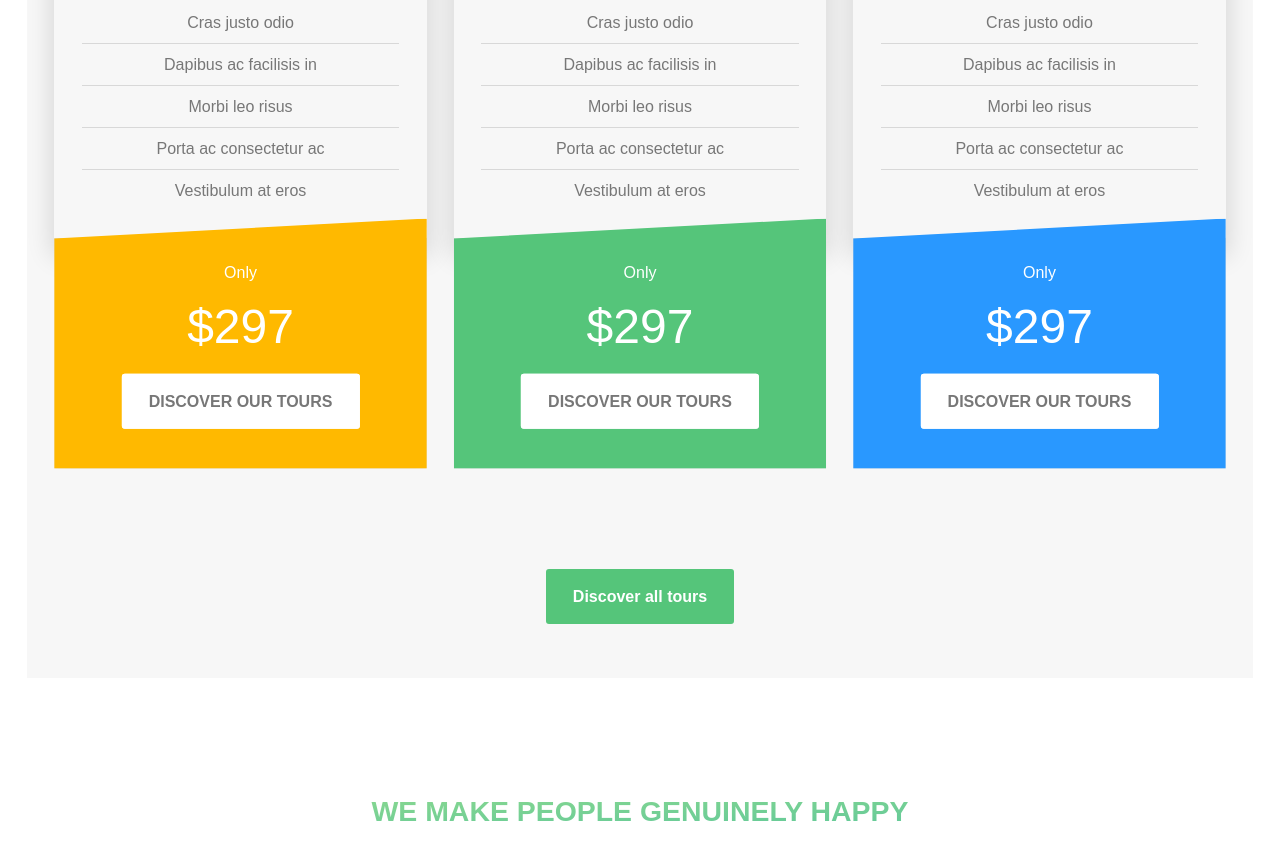
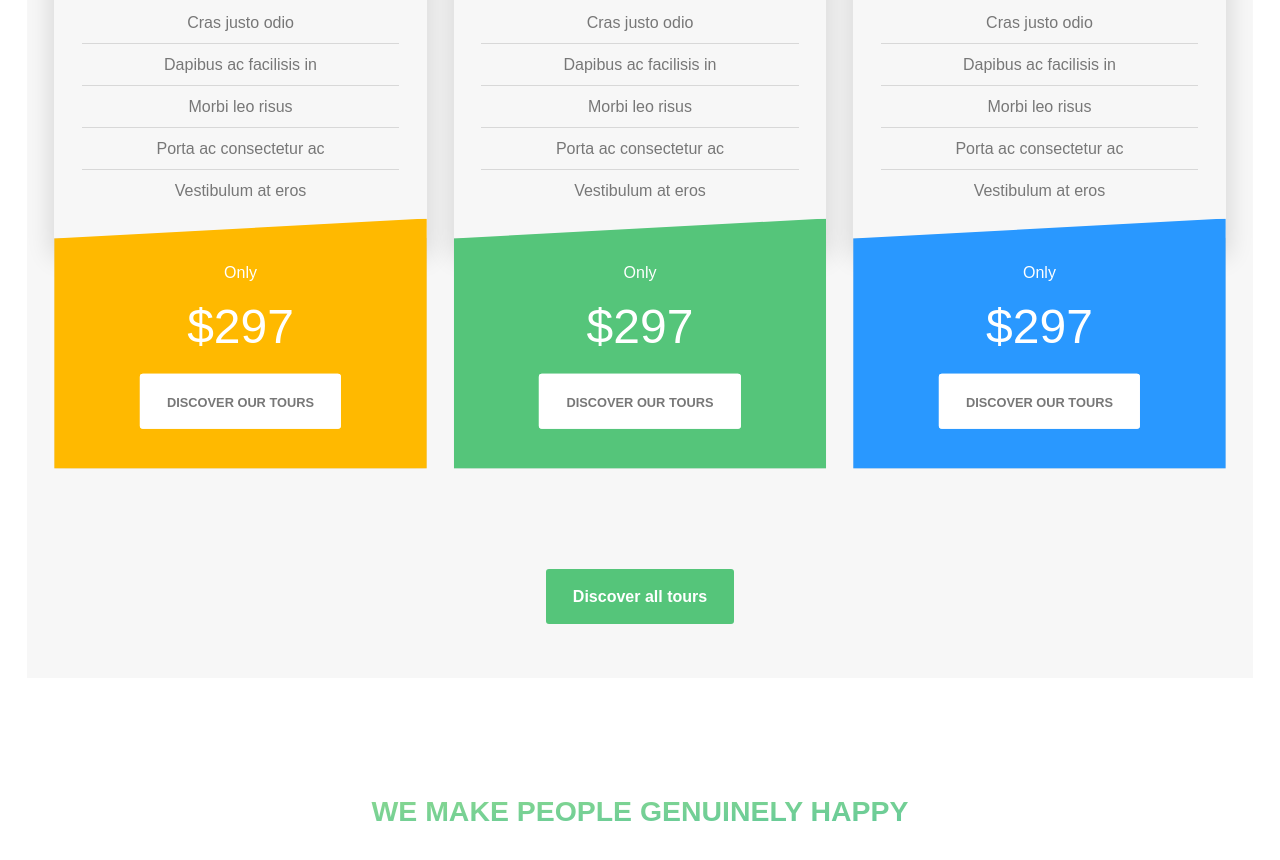
Before and after one commit to Daniel-io/course-project-natours, a website: page docs/index.html in a window 1280 px wide. Shown: the part 2478-3338 px from the top of the page. Drawn offline with nearby package versions, Linux system fonts and the light colour scheme.

```diff
--- a/docs/index.html
+++ b/docs/index.html
@@ -230,7 +230,7 @@
              <div class="c-price">
                <p class="c-price__title">Only</p>
                <p class="c-price__amount">$297</p>
-               <a class="c-btn c-btn--light c-btn--expand c-btn--rise u-text-uppercase" href="#" data-toggle="modal"  data-target="#formModal">Discover our tours</a>
+               <a class="c-btn c-btn--light c-btn--expand c-btn--rise u-text-uppercase" href="#"><small>Discover our tours</small></a>
              </div>
             </div>
 
@@ -264,7 +264,7 @@
              <div class="c-price">
                <p class="c-price__title">Only</p>
                <p class="c-price__amount">$297</p>
-               <a class="c-btn c-btn--light c-btn--expand c-btn--rise u-text-uppercase" href="#" data-toggle="modal"  data-target="#formModal">Discover our tours</a>
+               <a class="c-btn c-btn--light c-btn--expand c-btn--rise u-text-uppercase" href="#"><small>Discover our tours</small> </a>
              </div>
             </div>
 
@@ -297,7 +297,7 @@
              <div class="c-price">
                <p class="c-price__title">Only</p>
                <p class="c-price__amount">$297</p>
-               <a class="c-btn c-btn--light c-btn--expand c-btn--rise u-text-uppercase" href="#" data-toggle="modal"  data-target="#formModal">Discover our tours</a>
+               <a class="c-btn c-btn--light c-btn--expand c-btn--rise u-text-uppercase" href="#"><small>Discover our tours</small></a>
              </div>
             </div>
           </div>
```
